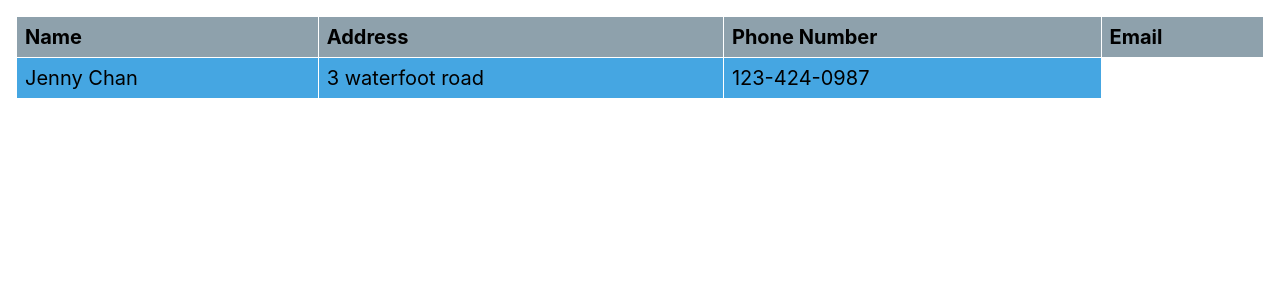
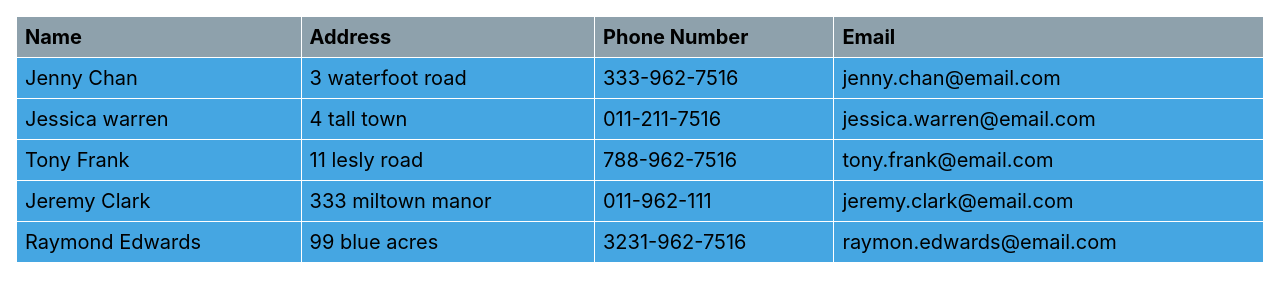
Before and after one commit to David-P-Molina/table-tutorial-refresher, a React (Create React App) app: page / in a window 1280 px wide. Shown: the top 300 px of the page. Built offline with nearby package versions, Linux system fonts and the light colour scheme.

Commit message:
Import data and map over information

```diff
--- a/src/App.js
+++ b/src/App.js
@@ -1,7 +1,9 @@
-import React from 'react'
+import React, { useState } from 'react'
 import './App.css'
+import data from './mock-data.json'
 
 const App = () => {
+  const [contacts, setContacts] = useState(data)
   return (
     <div className='app-container'>
       <table>
@@ -14,11 +16,14 @@ const App = () => {
           </tr>
         </thead>
         <tbody>
-          <tr>
-            <td>Jenny Chan</td>
-            <td>3 waterfoot road</td>
-            <td>123-424-0987</td>
-          </tr>
+          {contacts.map((contact) => (
+            <tr key={contact.id}>
+              <td>{contact.fullName}</td>
+              <td>{contact.address}</td>
+              <td>{contact.phoneNumber}</td>
+              <td>{contact.email}</td>
+            </tr>
+          ))}
         </tbody>
       </table>
     </div>
```
Also changed, not shown: src/mock-data.json (renamed from mock-data.json).
